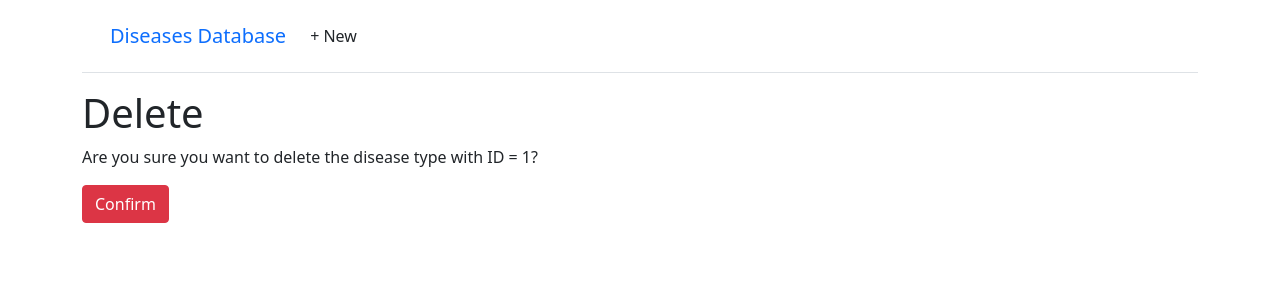
After one commit to Batyr1203/DBMS-assignment2-website, a Django app: page /disease_types/1/delete/ in a window 1280 px wide. The commit adds this page. Shown: the top 300 px of the page. Run offline with Django 4.2, Linux system fonts and the light colour scheme; data comes from the database, SQL or seed files in the repository; both versions use the stored data as it was after the commit.

Commit message:
added edit delete

```diff
--- a/django_project/settings.py
+++ b/django_project/settings.py
@@ -37,6 +37,9 @@ INSTALLED_APPS = [
     'django.contrib.sessions',
     'django.contrib.messages',
     'django.contrib.staticfiles',
+    # 3rd Party
+    'crispy_forms',
+    'crispy_bootstrap5',
     # Local
     'objects.apps.ObjectsConfig',
 ]
--- a/objects/models.py
+++ b/objects/models.py
@@ -3,11 +3,11 @@ from django.urls import reverse
 
 
 class DiseaseType(models.Model):
-    id = models.IntegerField(primary_key=True)
+    id = models.AutoField(primary_key=True)
     description = models.CharField(max_length=140)
 
     def __str__(self):
         return str(self.id)
 
-    def get_absolute_url(self):
-        return reverse('disease_type_detail', kwargs={'pk': self.pk})
+    # def get_absolute_url(self):
+    #     return reverse('disease_type_detail', kwargs={'pk': self.pk})
--- a/objects/urls.py
+++ b/objects/urls.py
@@ -1,9 +1,18 @@
 from django.urls import path
 
-from .views import HomePageView, DiseaseTypeListView
+from .views import (
+    HomePageView,
+    DiseaseTypeListView,
+    DiseaseTypeUpdateView,
+    DiseaseTypeDeleteView,
+    DiseaseTypeCreateView,
+)
 
 
 urlpatterns = [
+    path('disease_types/<int:pk>/edit/', DiseaseTypeUpdateView.as_view(), name='disease_type_edit'),
+    path('disease_types/<int:pk>/delete/', DiseaseTypeDeleteView.as_view(), name='disease_type_delete'),
+    path('disease_types/new/', DiseaseTypeCreateView.as_view(), name='disease_type_new'),
     path('disease_types/', DiseaseTypeListView.as_view(), name='disease_type_list'),
     path('', HomePageView.as_view(), name='home'),
 ]
--- a/objects/views.py
+++ b/objects/views.py
@@ -1,4 +1,6 @@
 from django.views.generic import TemplateView, ListView
+from django.views.generic.edit import UpdateView, DeleteView, CreateView
+from django.urls import reverse_lazy
 
 from .models import DiseaseType
 
@@ -10,3 +12,23 @@ class HomePageView(TemplateView):
 class DiseaseTypeListView(ListView):
     model = DiseaseType
     template_name = 'disease_type/disease_type_list.html'
+
+
+class DiseaseTypeUpdateView(UpdateView):
+    model = DiseaseType
+    fields = ('description',)
+    template_name = 'disease_type/disease_type_edit.html'
+    success_url = reverse_lazy('disease_type_list')
+
+
+class DiseaseTypeDeleteView(DeleteView):
+    model = DiseaseType
+    template_name = 'disease_type/disease_type_delete.html'
+    success_url = reverse_lazy('disease_type_list')
+
+
+class DiseaseTypeCreateView(CreateView):
+    model = DiseaseType
+    template_name = 'disease_type/disease_type_new.html'
+    fields = ('description',)
+    success_url = reverse_lazy('disease_type_list')
--- /dev/null
+++ b/templates/disease_type/disease_type_delete.html
@@ -0,0 +1,9 @@
+{% extends "base.html" %}
+
+{% block content %}
+<h1>Delete</h1>
+<form action="" method="post">{% csrf_token %}
+    <p>Are you sure you want to delete the disease type with ID = {{ diseasetype.id }}?</p>
+    <button class="btn btn-danger ml-2" type="submit">Confirm</button>
+</form>
+{% endblock content %}
--- a/templates/disease_type/disease_type_list.html
+++ b/templates/disease_type/disease_type_list.html
@@ -27,7 +27,8 @@
                     <b>Description:</b> {{ dt.description }}
                 </div>
                 <div class="card-footer text-center text-muted">
-                    <a href="#">Edit</a> | <a href="#">Delete</a>
+                    <a href="{% url 'disease_type_edit' dt.pk %}">Edit</a> |
+                    <a href="{% url 'disease_type_delete' dt.pk %}">Delete</a>
                 </div>
             </div>
         </div>
```
Also changed, not shown: templates/disease_type/disease_type_edit.html (added, +10 -0 lines), templates/disease_type/disease_type_new.html (added, +10 -0 lines), db.sqlite3, objects/migrations/0002_alter_diseasetype_id.py (added).
